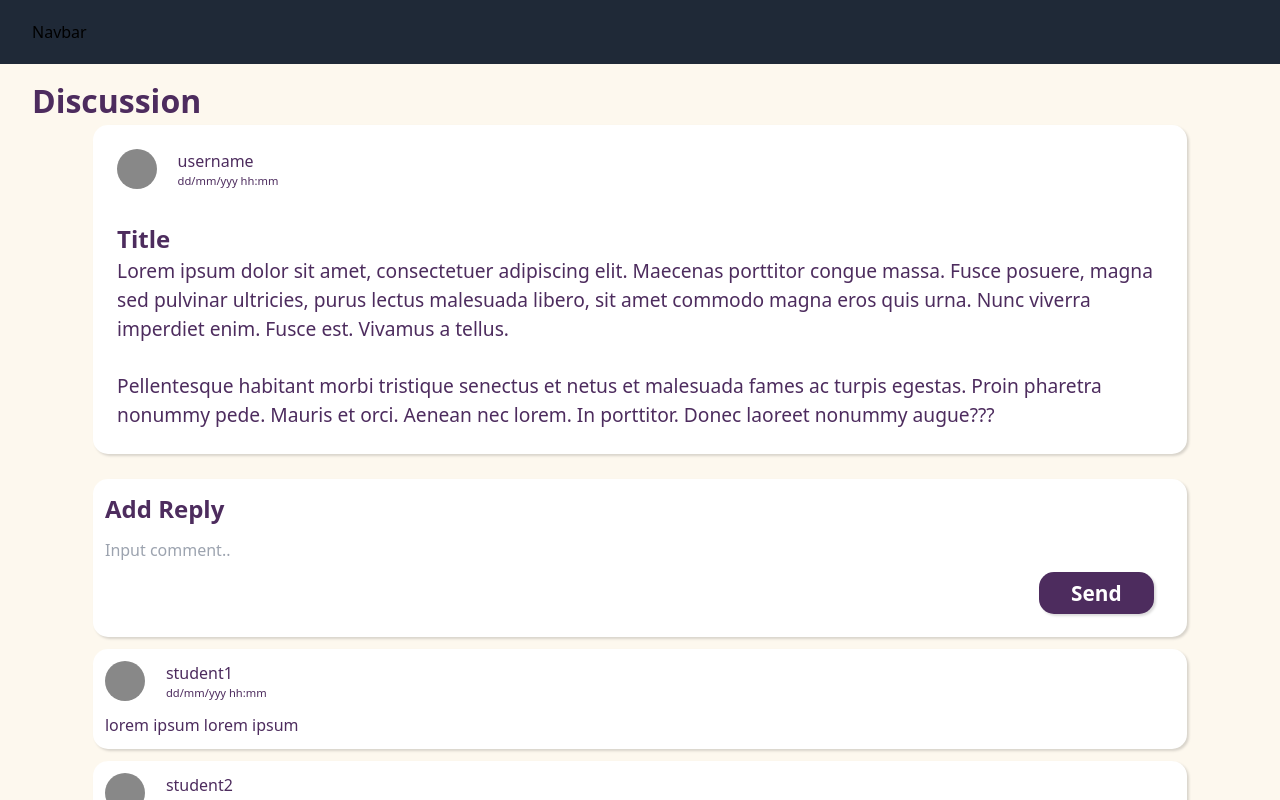
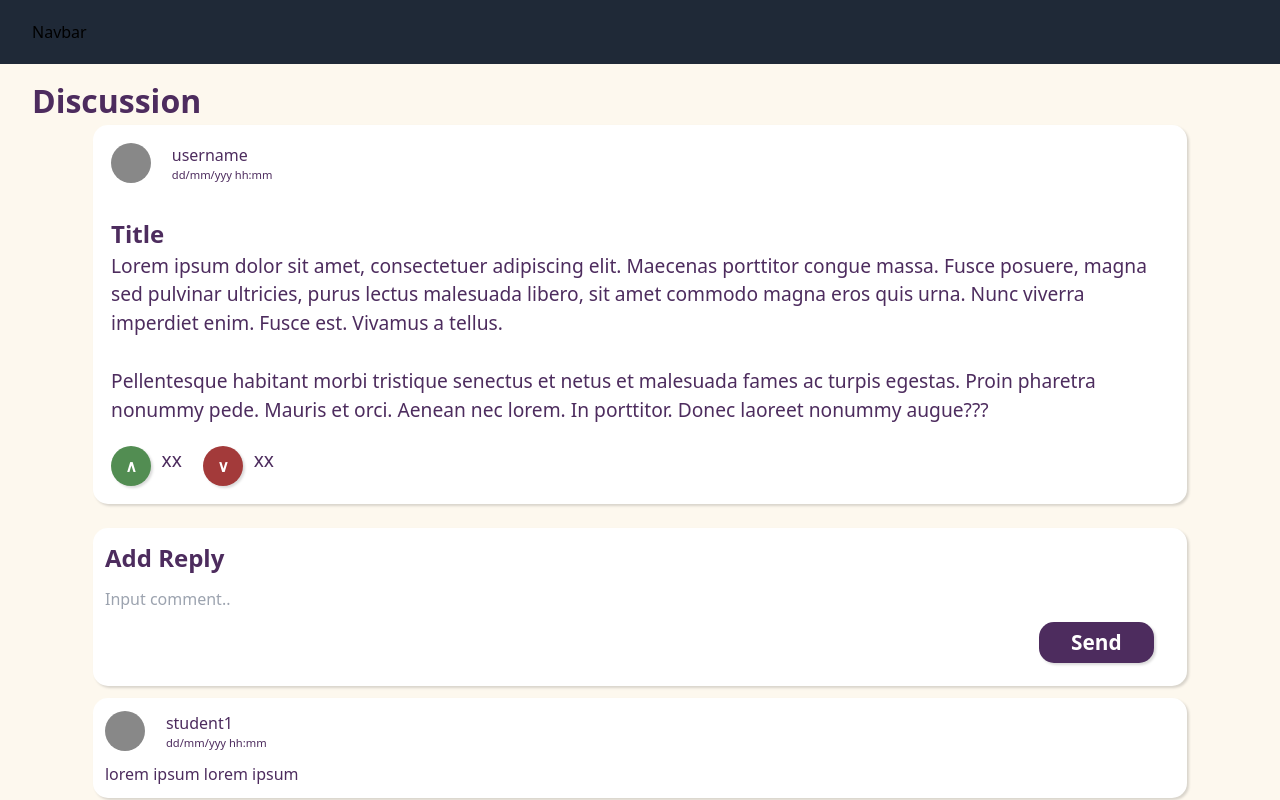
Before and after one commit to IF3110-2023-02-42/SPA, a React (Vite) app: page /discussion_view in a window 1280 px wide. Shown: the top 800 px of the page. Built offline with nearby package versions, Linux system fonts and the light colour scheme.

Commit message:
fix add vote fe

```diff
--- a/src/pages/discussion_view/DiscussionView.css
+++ b/src/pages/discussion_view/DiscussionView.css
@@ -14,7 +14,7 @@ body .content{
     margin-left: 5%;
     margin-bottom: 2%;
     border-radius: 15px;
-    padding: 2%;
+    padding: 1.5%;
     color: #4D2C5E;
     box-shadow: rgba(0, 0, 0, 0.15) 1.95px 1.95px 2.6px;
 }
@@ -45,6 +45,48 @@ body .content{
 
 .profilecontent .time{
     font-size: 0.7rem;
+}
+
+.content .voteContainer{
+    padding-top: 2%;
+    display: flex;
+    flex-direction: row;
+}
+
+.voteContainer .upvoteButton{
+    height: 40px;
+    width: 40px;
+    padding: 0%;
+    margin-bottom: 0%;
+    margin-right:1%;
+    color: white;
+    background-color: rgb(82, 141, 82);
+    border-radius: 50%;
+    font-size: 1rem;
+    font-weight:800;
+    box-shadow: rgba(0, 0, 0, 0.15) 1.95px 1.95px 2.6px;
+}
+.voteContainer .upvoteButton:active{
+    background-color: rgb(40, 87, 40);
+}
+
+.voteContainer .downvoteButton{
+    height: 40px;
+    width: 40px;
+    padding: 0%;
+    margin-bottom: 0%;
+    margin-left: 2%;
+    margin-right:1%;
+    color: white;
+    background-color: rgb(163, 58, 58);
+    border-radius: 50%;
+    font-size: 1rem;
+    font-weight:800;
+    box-shadow: rgba(0, 0, 0, 0.15) 1.95px 1.95px 2.6px;
+}
+
+.voteContainer .downvoteButton:active{
+    background-color: rgb(109, 30, 30);
 }
 
 body button{
--- a/src/pages/discussion_view/DiscussionView.tsx
+++ b/src/pages/discussion_view/DiscussionView.tsx
@@ -42,9 +42,15 @@ const commentElements = comments.map((el, index) => (
           Nunc viverra imperdiet enim. Fusce est. Vivamus a tellus. <br></br> <br></br>
           Pellentesque habitant morbi tristique senectus et netus et malesuada fames ac turpis egestas. Proin pharetra nonummy pede. Mauris et orci. Aenean nec lorem. In porttitor. Donec laoreet nonummy augue???
           </p>
+          <div className="voteContainer">
+            <button className="upvoteButton">∧</button>
+            <p>xx</p>
+            <button className="downvoteButton">∨</button>
+            <p>xx</p>
+          </div>
         </div>
+
         <div className="replySection">
-
           <div className="commentInput">
             <h2>Add Reply</h2>
             <input
```
